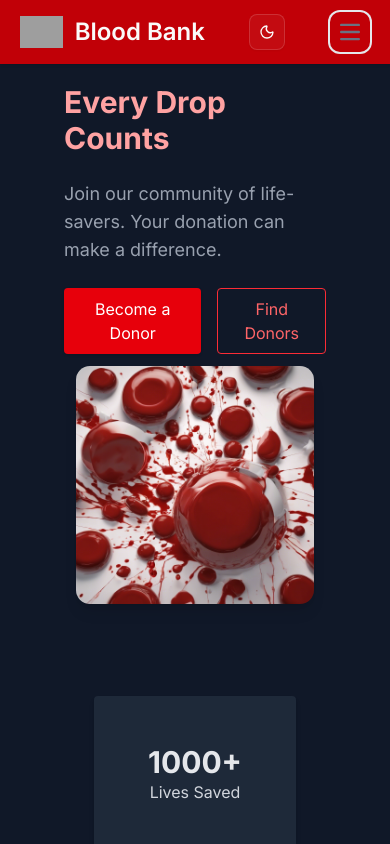
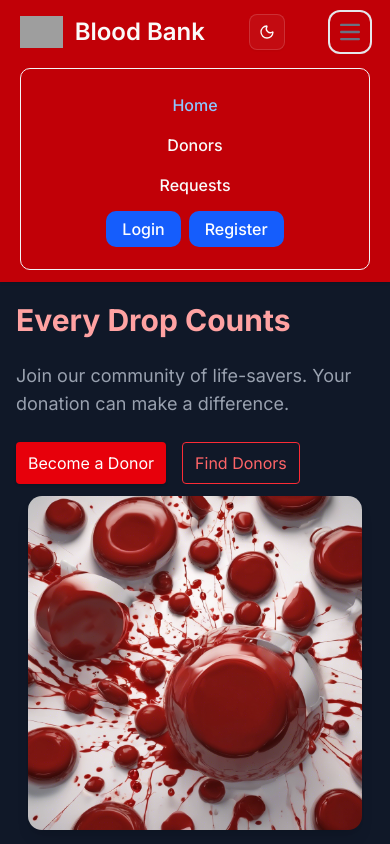
Before and after one commit to Neon17/blood-bank-frontend, a Next.js app: page / in a window 390 px wide. Both pictures are taken after a click on the button "Open main menu". Shown: the top 844 px of the page. Built offline with nearby package versions, Linux system fonts and the light colour scheme; no server answers; grey boxes are pictures that could not be loaded.

Commit message:
design and fix: fixed auto opening navbar dropdown and added little padding on home page

```diff
--- a/src/app/_components/Navbar.tsx
+++ b/src/app/_components/Navbar.tsx
@@ -39,7 +39,7 @@ export default function Navbar() {
                                 <path stroke="currentColor" strokeLinecap="round" strokeLinejoin="round" strokeWidth="2" d="M1 1h15M1 7h15M1 13h15" />
                             </svg>
                         </button>
-                        <div className={`${navbarOpen && 'hidden sticky top-0'} w-full md:block md:w-auto`} id="navbar-default">
+                        <div className={`${navbarOpen==false && 'hidden sticky top-0'} w-full md:block md:w-auto`} id="navbar-default">
                             <ul className="font-medium flex flex-col items-center p-4 md:p-0 mt-4 border border-gray-100 rounded-lg md:flex-row md:space-x-8 rtl:space-x-reverse md:mt-0 md:border-0">
                                 <li className="w-full text-center">
                                     <Link href="/" className={`block py-2 px-3 rounded-sm hover:bg-gray-100 md:hover:bg-transparent md:border-0 md:hover:text-blue-700 md:p-0 ${(currentPath === '/') ? 'text-blue-700 dark:text-blue-300' : ''}`}>Home</Link>
--- a/src/app/page.tsx
+++ b/src/app/page.tsx
@@ -5,9 +5,9 @@ export default function Home() {
     <div className="w-full bg-gray-50">
 
       {/* Hero Section */}
-      <section className="flex flex-col md:flex-row items-center justify-between pt-5 px-8 md:py-16 dark:bg-gray-900  mx-auto min:h-[600px]">
+      <section className="flex flex-col md:flex-row items-center justify-between pt-5 sm:px-8 md:py-16 dark:bg-gray-900  mx-auto min:h-[600px]">
 
-        <div className="section-container max-w-7xl flex flex-col md:flex-row items-center justify-between px-8 mx-auto min:h-[600px]">
+        <div className="section-container max-w-7xl flex flex-col md:flex-row items-center justify-between px-4 sm:px-8 mx-auto min:h-[600px]">
 
           {/* Left Text */}
           <div className="md:w-1/2 space-y-6">
@@ -37,10 +37,10 @@ export default function Home() {
       </section>
 
       {/* Stats Section */}
-      <section className="py-10 px-6 dark:bg-gray-900">
+      <section className="py-10 sm:px-6 dark:bg-gray-900">
 
         <div className="section-container max-w-7xl flex flex-col md:flex-row items-center justify-between  mx-auto min:h-[600px]">
-          <div className="flex flex-col md:flex-row justify-center items-center max-w-6xl mx-auto gap-8 text-center">
+          <div className="flex w-full px-4 flex-col md:flex-row justify-center items-center max-w-6xl mx-auto gap-8 text-center">
             <div className='bg-white w-full md:w-auto p-12 rounded shadow-md dark:bg-gray-800'>
               <p className="text-3xl font-bold text-red-700 dark:text-gray-200">1000+</p>
               <p className="text-gray-600 dark:text-gray-300">Lives Saved</p>
@@ -59,8 +59,8 @@ export default function Home() {
       </section>
 
       {/* Mission Section */}
-      <section className="bg-pink-50 dark:bg-gray-800 py-16 px-6 text-center">
-        <div className="section-container max-w-7xl py-16 px-6 mx-auto text-center">
+      <section className="bg-pink-50 dark:bg-gray-800 py-16 sm:px-6 text-center">
+        <div className="section-container max-w-7xl py-16 px-4 sm:px-6 mx-auto text-center">
 
           <h2 className="text-red-600 dark:text-red-400 font-bold uppercase text-sm mb-2">Our Mission</h2>
           <h3 className="text-3xl md:text-4xl font-bold text-red-700 dark:text-red-300 mb-4">
@@ -87,8 +87,8 @@ export default function Home() {
       </section>
 
       {/* How it Works Section */}
-      <section className="bg-gray-100 dark:bg-slate-900 py-16 px-6 text-center">
-        <div className="section-container py-16 px-6 text-center">
+      <section className="bg-gray-100 dark:bg-slate-900 py-16 sm:px-6 text-center">
+        <div className="section-container py-16 px-4 sm:px-6 text-center">
 
           <h2 className="text-red-600 font-bold uppercase text-sm mb-2">How it Works</h2>
           <h3 className="text-3xl md:text-4xl font-bold text-red-700 dark:text-red-200 mb-4">
```
